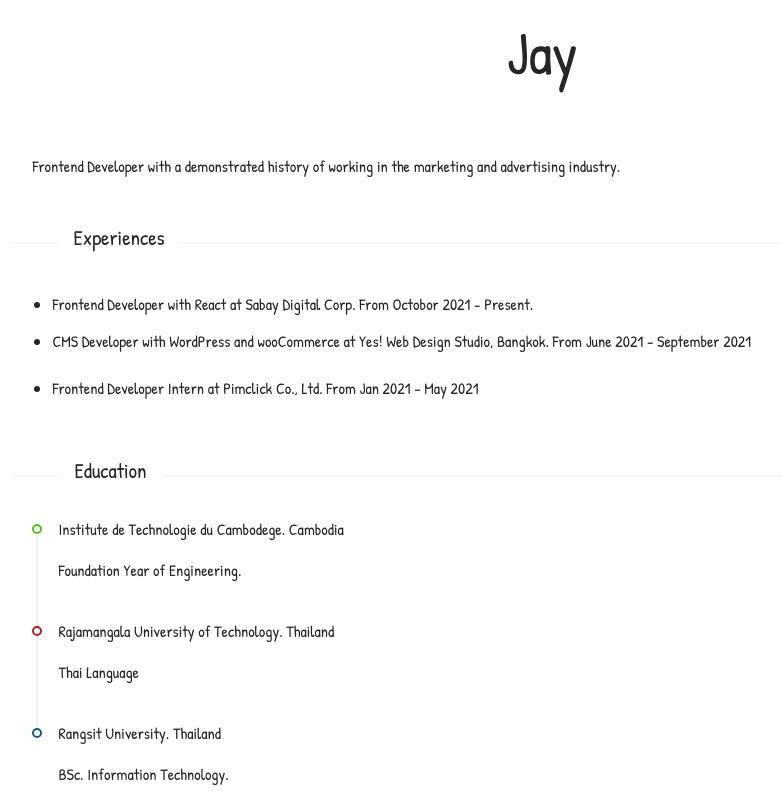
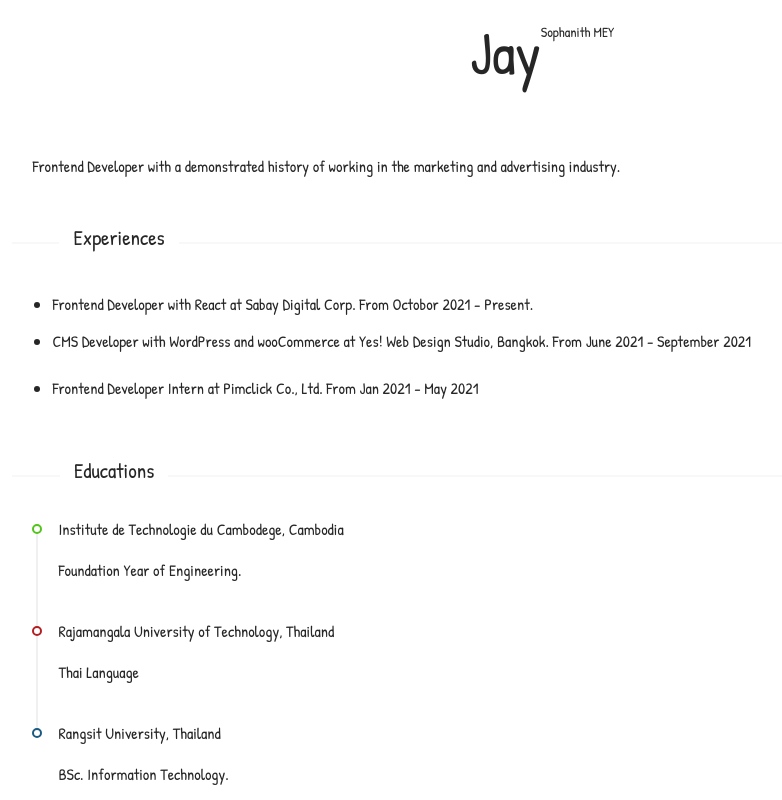
Before and after one commit to msophanith/nextjs_portfolio, a Next.js app: page / in a window 1280 px wide. Shown: the top 800 px of the page, without its empty margins (98-880 px from the left). Built offline with nearby package versions, Linux system fonts and the light colour scheme.

Commit message:
updated school text

```diff
--- a/constant.js
+++ b/constant.js
@@ -22,11 +22,11 @@ const experience = {
 };
 
 const education = {
-  ITC: 'Institute de Technologie du Cambodege. Cambodia',
+  ITC: 'Institute de Technologie du Cambodege, Cambodia',
   DEG_ITC: 'Foundation Year of Engineering.',
-  RMU: 'Rajamangala University of Technology. Thailand',
+  RMU: 'Rajamangala University of Technology, Thailand',
   DEG_RMU: 'Thai Language',
-  RSU: 'Rangsit University. Thailand',
+  RSU: 'Rangsit University, Thailand',
   DEG_RSU: 'BSc. Information Technology.',
 };
 
--- a/pages/index.js
+++ b/pages/index.js
@@ -2,6 +2,7 @@ import { Row } from 'antd';
 import { Layout } from 'antd';
 import { HeartFilled } from '@ant-design/icons';
 import { Divider } from 'antd';
+import { Helmet } from 'react-helmet';
 import About from '../section/about';
 import Experience from '../section/experience';
 import Education from '../section/education';
@@ -12,6 +13,10 @@ const Home = () => {
   const { Header, Footer, Content } = Layout;
   return (
     <Layout>
+      <Helmet>
+        <meta charSet="utf-8" />
+        <title>Jay - Portfolio</title>
+      </Helmet>
       <Header
         style={{
           height: '100%',
@@ -21,6 +26,7 @@ const Home = () => {
         }}
       >
         <h2>Jay</h2>
+        <p>Sophanith MEY</p>
       </Header>
       <Content
         style={{
@@ -38,7 +44,7 @@ const Home = () => {
             </Divider>
             <Experience />
             <Divider orientation="left" plain>
-              <h1>Education</h1>
+              <h1>Educations</h1>
             </Divider>
             <Education />
             <Divider orientation="left" plain>
```
